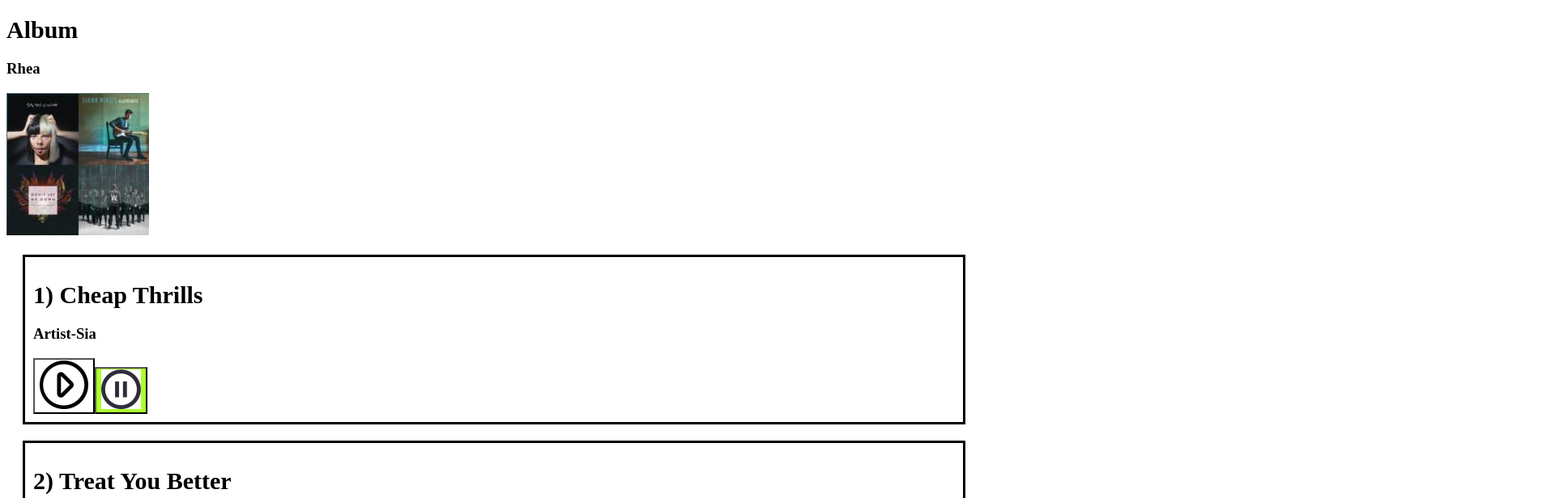
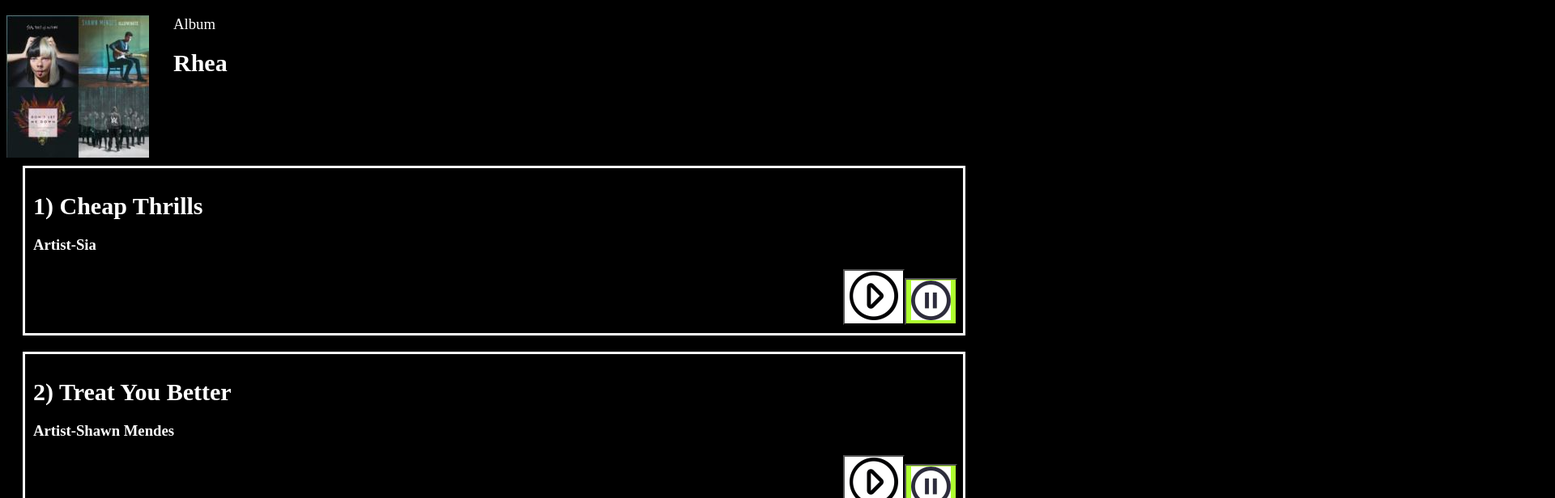
Before and after one commit to stupendoussuperpowers/summer-web-20, a React (Create React App) app in the folder my-summer-project/: page / in a window 1280 px wide. Shown: the top 616 px of the page at 81% size, 1920 px wide, since content can reach past the window. Built offline with nearby package versions, Linux system fonts and the light colour scheme.

Commit message:
basic style added

```diff
--- a/my-summer-project/public/index.html
+++ b/my-summer-project/public/index.html
@@ -1,9 +1,12 @@
 <!DOCTYPE html>
 <html lang="en">
   <head>
+
+
     <link rel="stylesheet" href="styles.css">
     <meta charset="utf-8" />
     <link rel="icon" href="%PUBLIC_URL%/favicon.ico" />
+
     <meta name="viewport" content="width=device-width, initial-scale=1" />
     <meta name="theme-color" content="#000000" />
     <meta
@@ -28,7 +31,6 @@
     <title>React App</title>
   </head>
   <body>
-
     <script src="./src/index.js" type="text/jsx"></script>
     <div id="root"></div>
   </body>
--- a/my-summer-project/public/styles.css
+++ b/my-summer-project/public/styles.css
@@ -1,3 +1,8 @@
+
+body{
+    background-color: black;
+    color: white;
+}
 .card{
     border: solid;
     padding: 10px;
@@ -11,25 +16,26 @@ h1{
 
 
 
-.icon{
-    float: left;
-    margin-left: 40px;
-    margin-top: 40px;
-    size:10px;
 
-}
 .play{
     background-color: greenyellow;
 }
 .pause{
     background-color: white;
 }
+.spotify{
+    float: left;
+    margin-right: 30px;
 
-/* .cardclicked{
-    background-color: pink;
-    border: solid green;
-    padding: 10px;
-    margin: 20px;
-    width: 90%;
-    text-align: left;
-} */
+}
+.rhea{
+    font-weight: bold;
+    margin-bottom: 110px;
+}
+.album{
+    font-weight: 100;
+}
+.icon{
+    position: relative;
+    left: 1000px;
+}
--- a/my-summer-project/src/components/Card.jsx
+++ b/my-summer-project/src/components/Card.jsx
@@ -20,17 +20,20 @@ function Card(props){
 
 
 return <div className="card">
-
 <h1 className="song">{props.id}) {props.name}</h1>
 <h3 className="artist">Artist-{props.artist}</h3>
 
+<div className="icon">
 <button onClick ={playClicked}  className={(value===true) ? "play" :"pause"}>
-<img  src={Play} alt="Play"></img>
+<img   src={Play} alt="Play"></img>
 </button>
+<button onClick ={pauseClicked} className={(value===false) ? "play" :"pause"}>
+<img   src={Pause} alt="Pause"></img>
+</button>
+</div>
 
-<button onClick ={pauseClicked} className={(value===false) ? "play" :"pause"}>
-<img  src={Pause} alt="Pause"></img>
-</button>
+
+
 
 </div>
 }
--- a/my-summer-project/src/components/Head.jsx
+++ b/my-summer-project/src/components/Head.jsx
@@ -1,12 +1,13 @@
 import React from "react";
 import Spotify from "./images/spotify.JPG";
+
 function Head()
 {
     return <div>
-        <h1>Album</h1>
-        <h3>Rhea</h3>
+    <img className="spotify" src={Spotify} alt="spotify"></img>
+    <h3 className="album">Album</h3>
+    <h1 className="rhea">Rhea</h1>
 
-        <img src={Spotify} alt="spotify"></img>
     </div>
 }
 export default Head;
```
